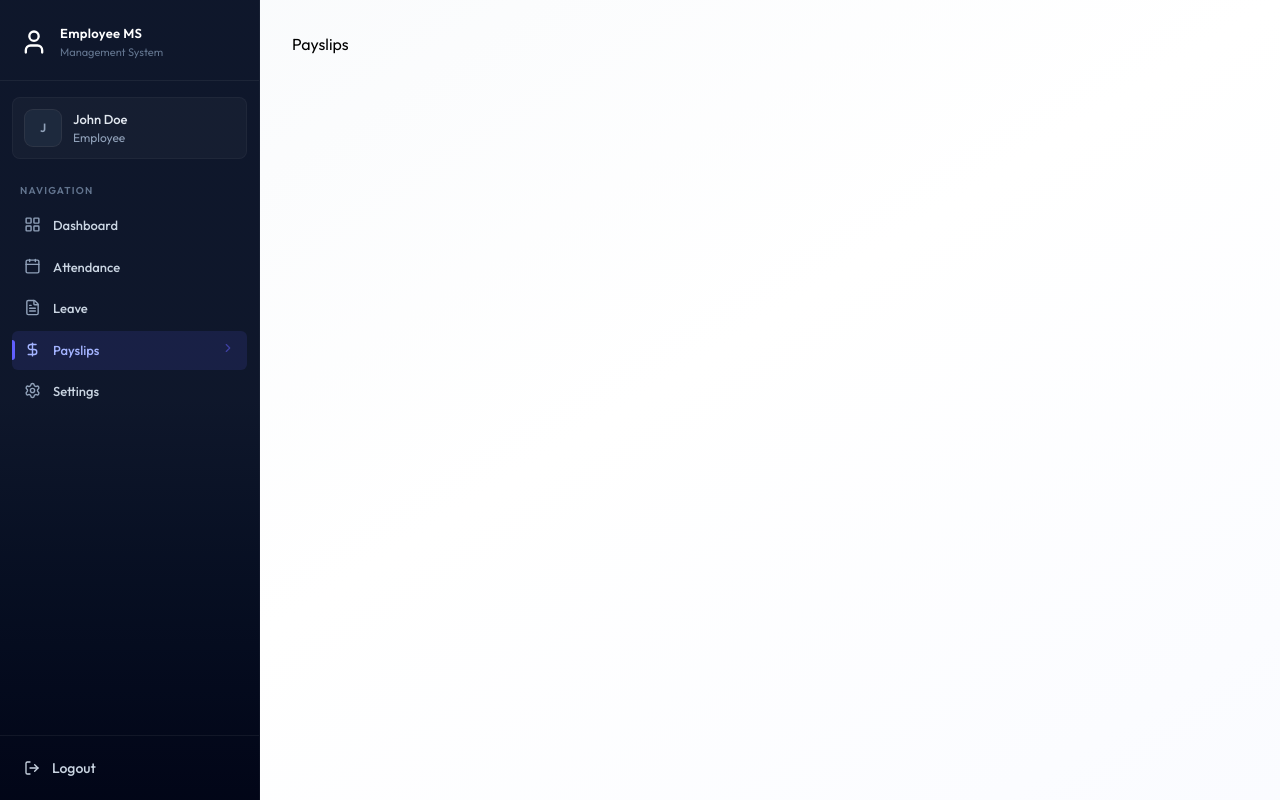
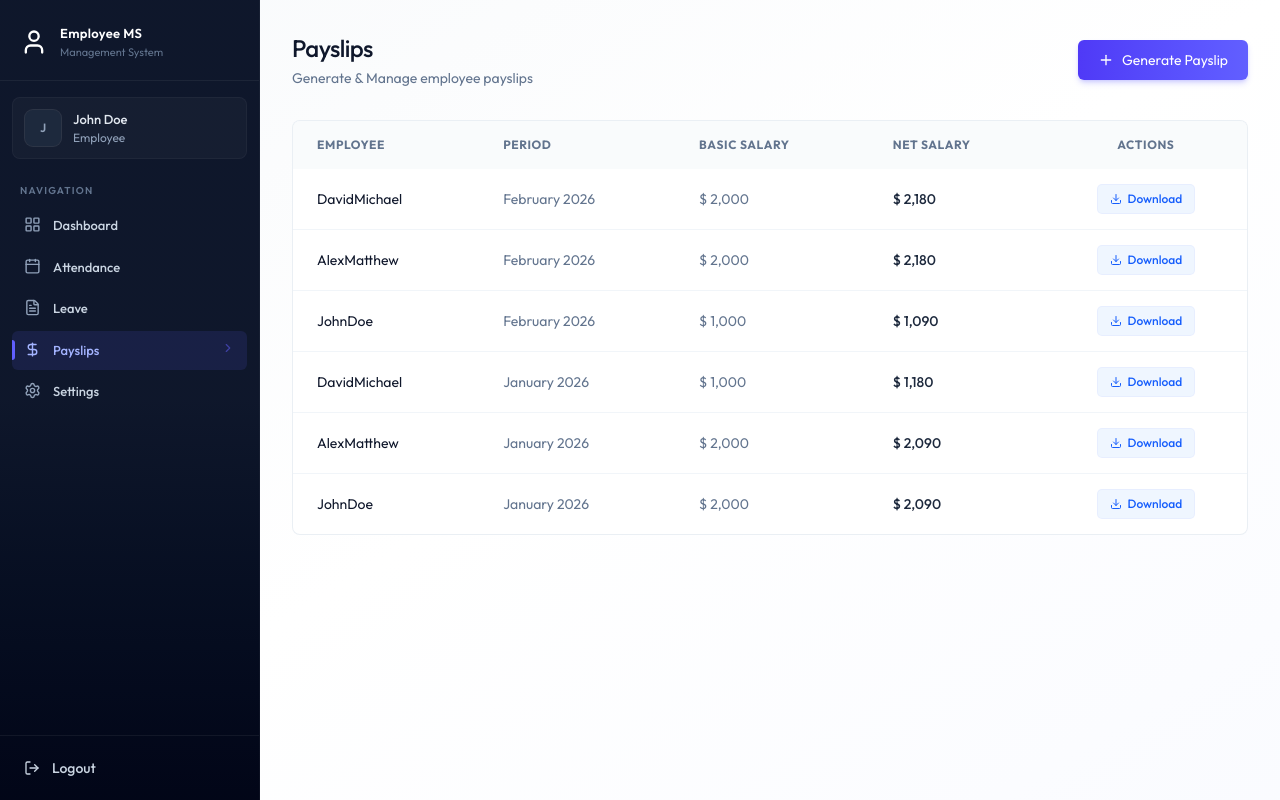
Before and after one commit to Nrzndngl/FullStack-EMS, a React (Vite) app in the folder client/: page /payslips in a window 1280 px wide. Built offline with nearby package versions, Linux system fonts and the light colour scheme.

Commit message:
feat: implement payslip management page with list view and generation form components

```diff
--- /dev/null
+++ b/client/src/components/payslip/GeneratePayslipForm.jsx
@@ -0,0 +1,103 @@
+import { Loader2, Plus, X } from "lucide-react";
+import { useState } from "react";
+
+const GeneratePayslipForm = ({ employees, onSuccess }) => {
+    const [isOpen, setIsOpen] = useState(false)
+    const [loading, setLoading] = useState(false)
+
+    if (!isOpen) return (
+        <button onClick={() => setIsOpen(true)} className="btn-primary flex items-center gap-2">
+            <Plus className="w-4 h-4" />
+            Generate Payslip
+        </button>
+    )
+
+    const handleSubmit = async (e) => {
+        e.preventDefault()
+    }
+    return (
+        <div className="fixed inset-0 bg-black/40 backdrop-blur-sm flex items-center justify-center z-50 p-4">
+            <div className="card max-w-lg w-full p-6 animate-slide-up">
+                <div className="flex justify-between items-center mb-6">
+                    <h3 className="text-lg font-bold text-slate-800">
+                        Generate Payslip
+                    </h3>
+                    <button onClick={() => setIsOpen(false)} className="text-slate-400 hover:text-slate-600 p-1">
+                        <X size={20} />
+                    </button>
+                </div>
+                <form onSubmit={handleSubmit} className="space-y-4">
+                    {/* select employee */}
+                    <div>
+                        <label className="block text-sm font-medium text-slate-700 mb-2">Employee</label>
+                        <select name="employeeId" required>
+                            {employees.map((e) => (
+                                <option key={e.id} value={e.id}>
+                                    {e.firstName} {e.lastName} ({e.position}) </option>
+                            ))}
+                        </select>
+                    </div>
+
+                    {/* select month & year */}
+                    <div className='grid grid-cols-2 gap-4'>
+                        <div>
+                            <label className="block text-sm font-medium text-slate-700 mb-2">Month</label>
+                            <select name="month">
+                                {Array.from({ length: 12 }, (_, i) => i + 1).map
+                                    ((m) => (
+                                        <option key={m} value={m}>
+                                            {m}
+                                        </option>
+                                    ))
+                                }
+                            </select>
+                        </div>
+                        <div>
+                            <label className="block text-sm font-medium text-slate-700 mb-2">Year</label>
+                            <input type="number" name="year" defaultValue={new Date().getFullYear()} />
+                        </div>
+                    </div>
+
+                    {/* Basic Salary */}
+                    <div>
+                        <label className="block text-sm font-medium text-slate-700 mb-2">Basic Salary</label>
+                        <input type="number" name="basicSalary" required placeholder="5000" />
+                    </div>
+
+                    {/* Allowance & Deduction */}
+                    <div className="grid grid-cols-2 gap-4">
+                        <div>
+                            <label className="block text-sm font-medium text-slate-700 mb-2">Allowances</label>
+                            <input type="number" name="allowances" defaultValue="0" />
+                        </div>
+                        <div>
+                            <label className="block text-sm font-medium text-slate-700 mb-2">Deductions</label>
+                            <input type="number" name="deductions" defaultValue="0" />
+                        </div>
+                    </div>
+
+                    {/* Buttons */}
+                    <div className="flex justify-end gap-3 pt-2">
+                        <button onClick={() => setIsOpen(false)} type="button" className="btn-secondary">
+                            Cancel
+                        </button>
+
+                        <button disabled={loading} className="btn-primary flex items-center" type="submit">
+                            {loading && <Loader2 className="w-4 h-4 animate-spin mr-2" />}
+                            Generate
+
+                        </button>
+
+                    </div>
+
+
+                </form>
+
+            </div>
+        </div>
+    )
+
+
+}
+
+export default GeneratePayslipForm
--- /dev/null
+++ b/client/src/components/payslip/PayslipList.jsx
@@ -0,0 +1,69 @@
+import { format } from "date-fns"
+import { Download } from "lucide-react"
+
+const PayslipList = ({ payslips, isAdmin }) => {
+
+    return (
+        <div className="card overflow-hidden">
+
+            <div className="overflow-x-auto">
+                <table className="table-modern">
+                    <thead>
+                        <tr>
+                            {isAdmin && <th>Employee</th>}
+                            <th>Period</th>
+                            <th>Basic Salary</th>
+                            <th>Net Salary</th>
+                            <th className="text-center">Actions</th>
+                        </tr>
+                    </thead>
+                    <tbody>
+                        {payslips.length === 0 ? (
+                            <tr>
+                                <td colSpan={isAdmin ? 5 : 4} className="text-center py-12 text-slate-400">
+                                    No Payslips Found
+                                </td>
+                            </tr>
+                        ) : (
+                            payslips.map((payslip) => {
+                                return (
+                                    <tr key={payslip._id || payslip.id}>
+                                        {isAdmin && (
+                                            <td className="text-slate-900">
+                                                {payslip.employee?.firstName}
+                                                {payslip.employee?.lastName}
+                                            </td>
+                                        )}
+
+                                        <td className="text-slate-500">
+                                            {format(new Date(payslip.year, payslip.month - 1), "MMMM yyyy")}
+                                        </td>
+
+                                        <td className="text-slate-500">
+                                            $ {payslip.basicSalary?.toLocaleString()}
+                                        </td>
+
+                                        <td className="text-slate-800 font-medium">
+                                            $ {payslip.netSalary?.toLocaleString()}
+                                        </td>
+
+                                        <td className="text-center">
+                                            <button onClick={() => window.open(`/print/payslips/${payslip._id || payslip.id}`)} className="inline-flex items-center px-3 py-1.5 text-xs font-medium rounded text-blue-600 bg-blue-50 hover:bg-blue-100 transition-colors ring-1 ring-blue-600/10">
+                                                <Download className="w-3 h-3 mr-1.5" />
+                                                Download
+                                            </button>
+                                        </td>
+                                    </tr>
+                                )
+                            }
+                            )
+                        )}
+                    </tbody>
+                </table>
+            </div>
+
+        </div >
+    )
+}
+
+export default PayslipList
--- a/client/src/pages/Payslips.jsx
+++ b/client/src/pages/Payslips.jsx
@@ -1,8 +1,48 @@
+import { useCallback, useState, useEffect } from "react"
+import { dummyEmployeeData, dummyPayslipData } from "../assets/assets"
+import Loading from "../components/Loading"
+import PayslipList from "../components/payslip/PayslipList"
+import GeneratePayslipForm from "../components/payslip/GeneratePayslipForm"
+
+const Payslips = () => {
+  const [payslips, setPayslips] = useState([])
+  const [employees, setEmployees] = useState([])
+  const [loading, setLoading] = useState(true)
+  const isAdmin = true
+
+  const fetchPayslips = useCallback(async () => {
+    setPayslips(dummyPayslipData)
+    setTimeout(() => {
+      setLoading(false)
+    }, 1000)
+  }, [])
+
+  useEffect(() => {
+    fetchPayslips()
+  }, [fetchPayslips])
+
+  useEffect(() => {
+    if (isAdmin) setEmployees(dummyEmployeeData)
+  }, [isAdmin])
+
+  if (loading) return <Loading />
+
+  return (
+    <div className="animate-fade-in">
+      <div className="flex flex-col sm:flex-row justify-between items-start sm:items-center gap-4 mb-8">
+        <div>
+          <h1 className="page-title">Payslips</h1>
+          <p className="page-subtitle">
+            {isAdmin ? "Generate & Manage employee payslips" : "Your payslips history"}
+          </p>
+        </div>
+        {isAdmin && <GeneratePayslipForm employees={employees} onSuccess={fetchPayslips} />}
+      </div>
 
 
-const Payslips = () => {
-  return (
-    <div>Payslips</div>
+      <PayslipList payslips={payslips} isAdmin={isAdmin} />
+
+    </div>
   )
 }
 
```
